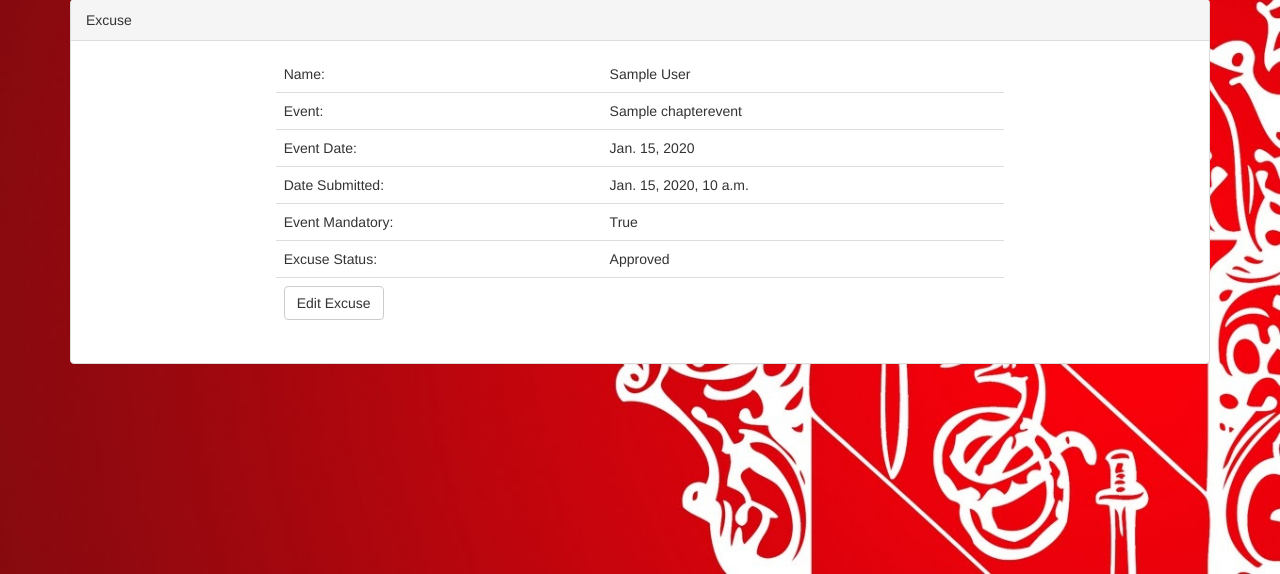
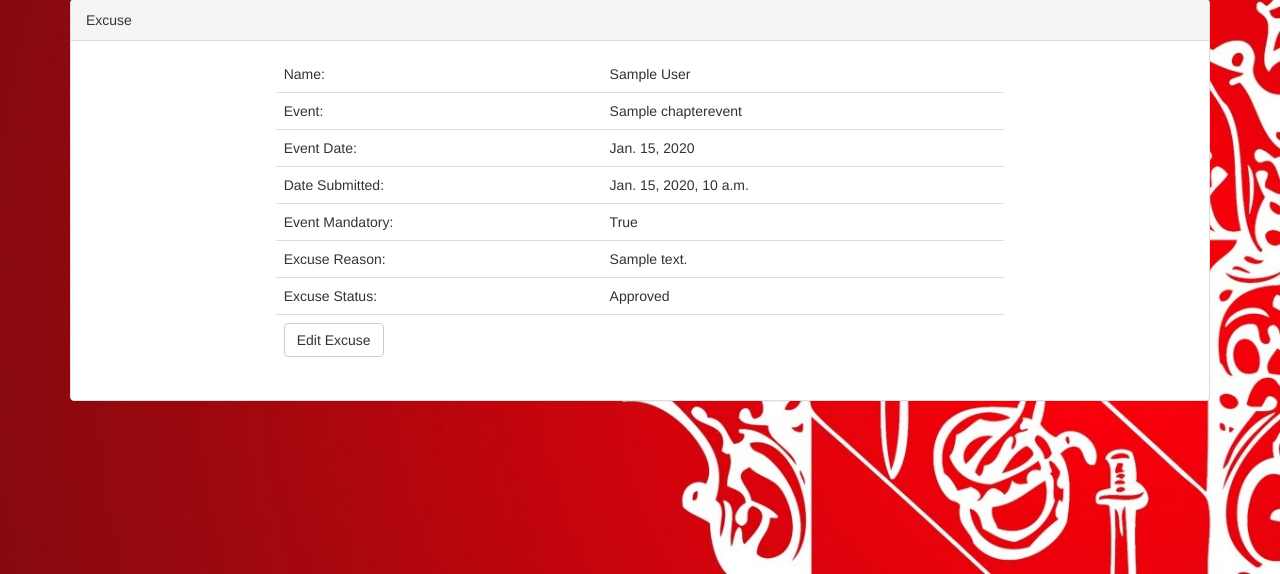
Before and after one commit to DLance96/ox-dashboard, a Django app: page /brother/excuse/1/ in a window 1280 px wide. Shown: the part 226-800 px from the top of the page. Run offline with Django 3.2, Linux system fonts and the light colour scheme; a user stored in the database is signed in; tables that the repository leaves empty hold one stand-in row (values such as "Sample post"); some libraries are stand-ins or nearby versions.

Commit message:
Add excuse description to excuse page

```diff
--- a/templates/excuse.html
+++ b/templates/excuse.html
@@ -35,6 +35,10 @@
                         <tr>
                             <td>Event Mandatory:</td>
                             <td>{{ excuse.event.mandatory }}</td>
+                        </tr>
+                        <tr>
+                            <td>Excuse Reason:</td>
+                            <td>{{ excuse.description }}</td>
                         </tr>
                         {% if excuse.status == '0' %}
                         <tr>
```
